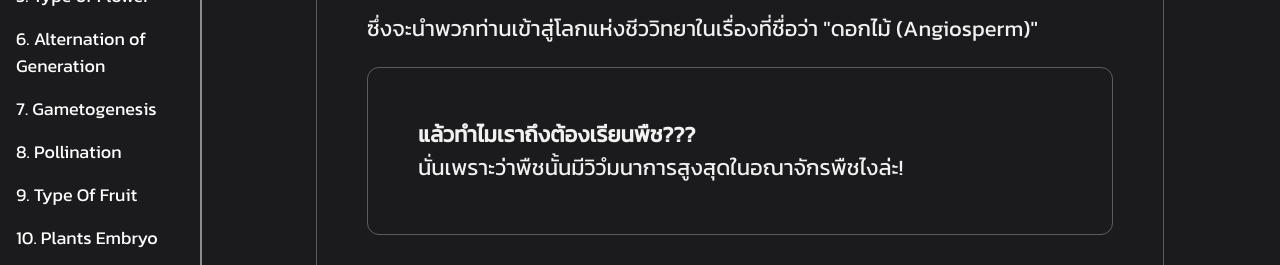
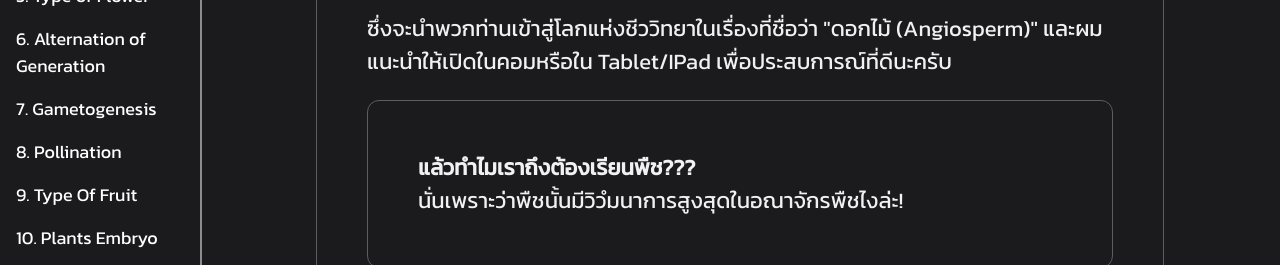
Before and after one commit to NoOnceMore/BioJect, a plain HTML site: page index.html in a window 1280 px wide. Shown: the part 268-533 px from the top of the page. Drawn offline with Linux system fonts and the light colour scheme; a script that the page names is missing.

Commit message:
Update index.html

```diff
--- a/index.html
+++ b/index.html
@@ -35,7 +35,7 @@
         <div>
           <h2>ยินดีต้อนรับสู่เว็บไซต์ปริศนา</h2>
           <p>
-            ซึ่งจะนำพวกท่านเข้าสู่โลกแห่งชีววิทยาในเรื่องที่ชื่อว่า "ดอกไม้ (Angiosperm)"
+            ซึ่งจะนำพวกท่านเข้าสู่โลกแห่งชีววิทยาในเรื่องที่ชื่อว่า "ดอกไม้ (Angiosperm)" และผมแนะนำให้เปิดในคอมหรือใน Tablet/IPad เพื่อประสบการณ์ที่ดีนะครับ
           </p>
         </div>
 
```
